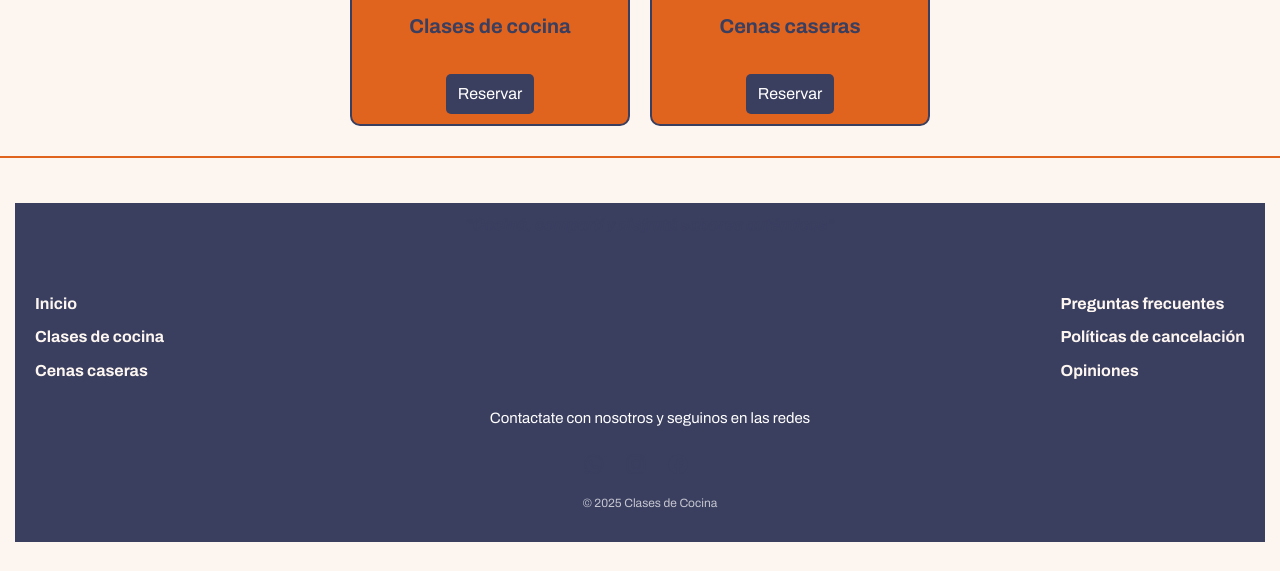
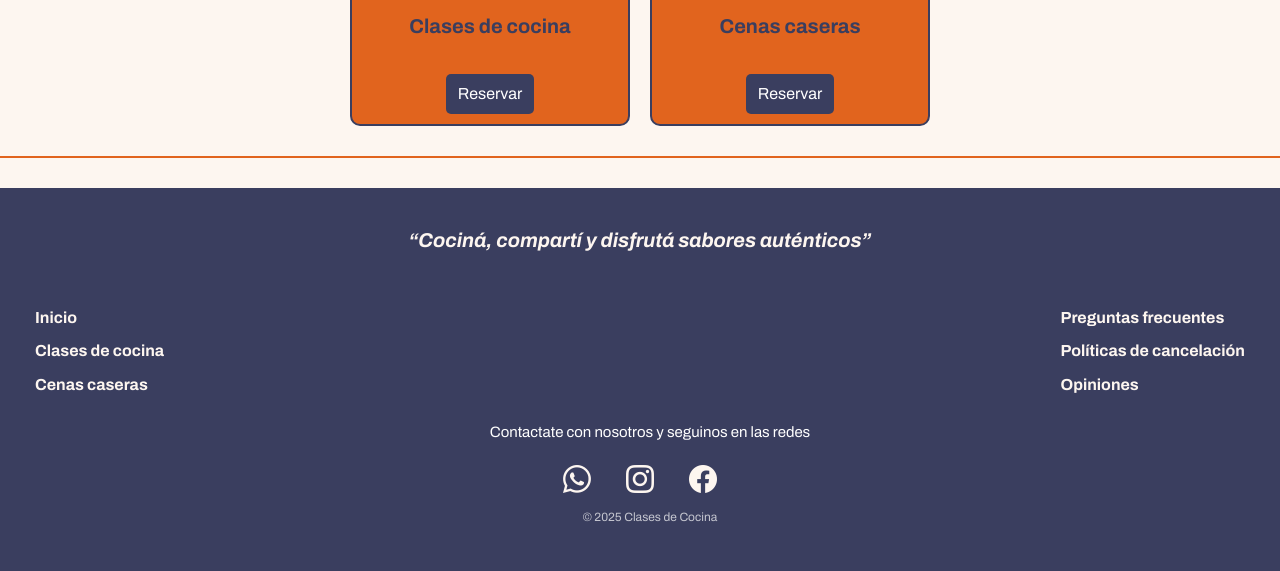
Before and after one commit to guadagomez2025/proyecto-clases-cocina, a website: page index.html in a window 1280 px wide. Shown: the part 1185-1756 px from the top of the page. Drawn offline with nearby package versions, Linux system fonts and the light colour scheme.

Commit message:
entregaV1

```diff
--- a/index.html
+++ b/index.html
@@ -24,7 +24,7 @@
     <!--SCRIPT DE BOOTSTRAP-->
     <link href="https://cdn.jsdelivr.net/npm/bootstrap@5.3.8/dist/css/bootstrap.min.css" rel="stylesheet" integrity="sha384-sRIl4kxILFvY47J16cr9ZwB07vP4J8+LH7qKQnuqkuIAvNWLzeN8tE5YBujZqJLB" crossorigin="anonymous">
      <!--ICONOS DE BOOTSTRAP-->
-    <link rel="stylesheet" href="https://cdn.jsdelivr.net/npm/bootstrap-icons@1.11.3/font/bootstrap-icons.css"/>
+    <link rel="stylesheet" href="https://cdn.jsdelivr.net/npm/bootstrap-icons@1.11.3/font/bootstrap-icons.min.css">
 
     <!--LINK A CSS
     <link rel="stylesheet" href="./css/style.css">-->
--- a/scss/base/_mediaquerys.scss
+++ b/scss/base/_mediaquerys.scss
@@ -242,18 +242,19 @@
 }
     footer {
     padding: 15px;
-
-        .footer_contenido {
-        font-size: 14px;
+        .footer-info{
         flex-direction: column;
         align-items: center;
+        gap: 10px;
         text-align: center;
-        gap: 12px;
-
-            img {
-            width: 80px;
+        }
+            .footer_contenido {
+            font-size: 14px;
+            flex-direction: column;
+            align-items: center;
+            text-align: center;
+            gap: 10px;
             }
-        }
     }
 
 
--- a/scss/components/_footer.scss
+++ b/scss/components/_footer.scss
@@ -123,5 +123,64 @@ font-size: 14px;
     .footer-info .copy {
     color: white !important;
     }
+}
+/* ---FIX FOOTER VISUAL ----*/
+    footer.footer {
+    background-color: #3a3e5f;
+    color: #fdf6f0;
+    margin-top: 30px;
+    font-family: "Archivo", sans-serif;
+    }
 
-}
+/* ---FIX FRASE FOOTER --- */
+    .footer-frase,
+    .footer-frase p {
+    background-color: #3a3e5f !important;
+    color: #fdf6f0 !important;
+    text-align: center;
+    font-size: 20px;
+    font-style: italic;
+    margin: 0;
+    padding: 12px 0;
+    display: block;
+    position: relative;
+    z-index: 10;
+    }
+
+
+/* --- CONTENIDO GENERAL--- */
+    footer .footer-info {
+    background-color: #3a3e5f;
+    color: #fdf6f0 !important;
+    text-align: center;
+    padding: 20px 0;
+    }
+
+    footer .footer-info p {
+    color: #fdf6f0 !important;
+    margin: 8px 0;
+    }
+
+    footer .footer-info a {
+    color: #fdf6f0 !important;
+    text-decoration: none;
+    }
+
+    footer .footer-info a:hover {
+    color: #e1641e !important;
+    }
+
+/* --- ÍCONOS DE REDES --- */
+    footer .footer-info .redes a i {
+    font-family: "bootstrap-icons" !important;
+    font-style: normal !important;
+    color: #fdf6f0 !important;
+    font-size: 28px;
+    margin: 0 10px;
+    display: inline-block;
+    vertical-align: middle;
+    }
+
+    footer .footer-info .redes a i::before {
+    display: inline-block;
+    }
```
Also changed, not shown: pages/cenas.html (+2 -1 lines), pages/clases.html (+2 -1 lines), pages/consultas.html (+2 -1 lines), pages/home.html (+2 -1 lines), css/estilos.css, 1 other file.
